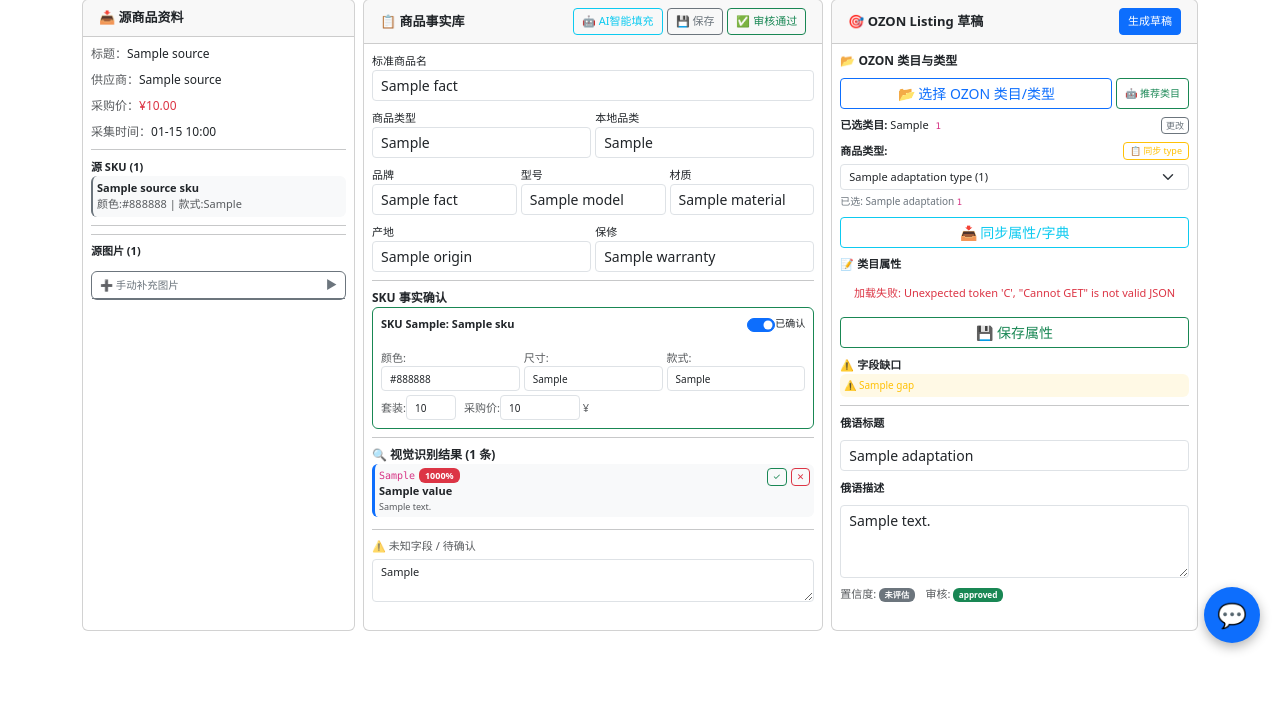
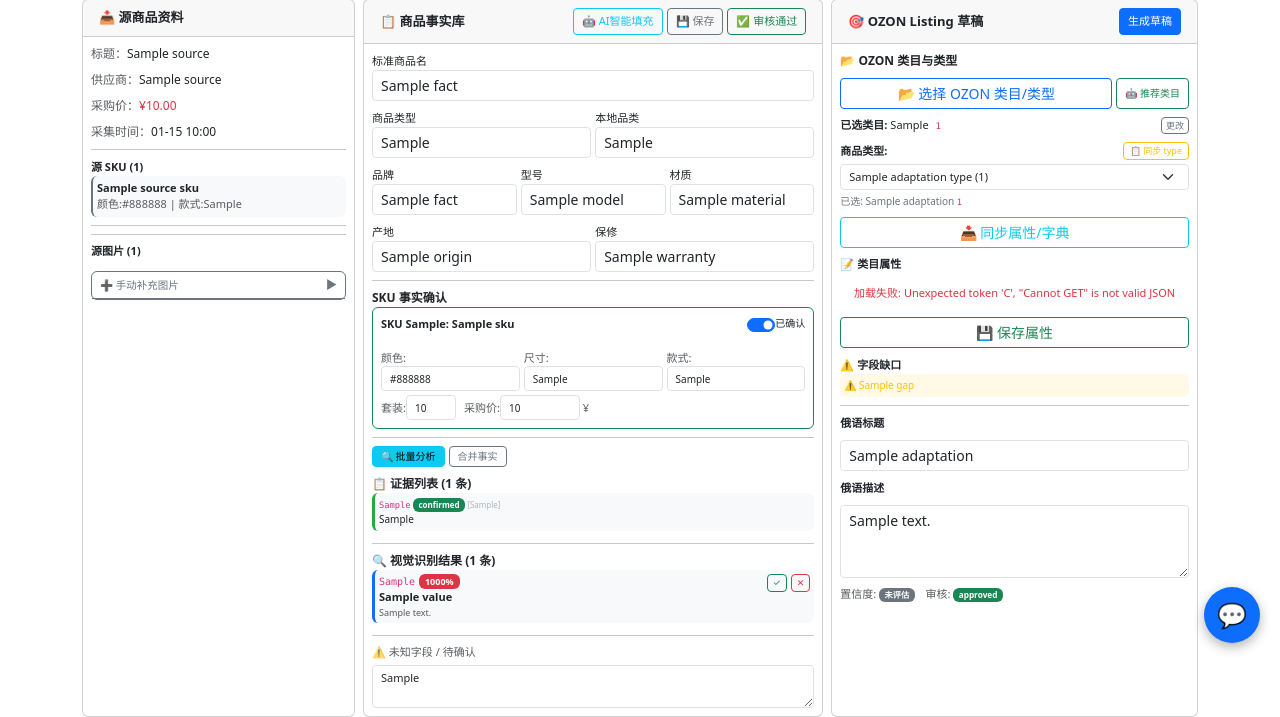
Before and after one commit to Ryan-cooinxia/inventory, a Python web app: template templates/ozon/adaptation_workspace.html in a window 1280 px wide. Shown: the part 137-854 px from the top of the page. Before the commit the page ends 789 px from the top, so only its background shows below. Run offline with Jinja, Linux system fonts and the light colour scheme; the template is opened without the code that fills it: most values are stand-ins (such as "Sample title", 1, 10 or a date in 2020).

Commit message:
feat: Step4 适配工作台增加批量分析+证据列表+确认/拒绝操作

```diff
--- a/templates/ozon/adaptation_workspace.html
+++ b/templates/ozon/adaptation_workspace.html
@@ -183,6 +183,37 @@
         </div>
 
         <hr class="my-2">
+        <!-- 商品事实操作 -->
+        <div class="d-flex gap-1 mb-2">
+          <button class="btn btn-sm btn-info" style="font-size:10px;padding:2px 8px" onclick="analyzeProductFacts()" {% if not fact %}disabled{% endif %}>🔍 批量分析</button>
+          <button class="btn btn-sm btn-outline-secondary" style="font-size:10px;padding:2px 8px" onclick="mergeProductFacts()" {% if not fact %}disabled{% endif %}>合并事实</button>
+          <span class="ms-auto" id="briefStatus" style="font-size:11px"></span>
+        </div>
+
+        {% if evidences %}
+        <strong style="font-size:12px">📋 证据列表 ({{ evidences|length }} 条)</strong>
+        <div style="max-height:180px;overflow-y:auto">
+        {% for ev in evidences %}
+        <div class="d-flex justify-content-between align-items-start bg-light rounded p-1 mb-1" style="font-size:10px;border-left:3px solid {% if ev.fact_status == 'confirmed' %}#28a745{% elif ev.fact_status == 'conflict' %}#dc3545{% elif ev.fact_status == 'rejected' %}#6c757d{% else %}#ffc107{% endif %}">
+          <div style="flex:1;min-width:0">
+            <code>{{ ev.field_path }}</code>
+            <span class="badge {% if ev.fact_status == 'confirmed' %}bg-success{% elif ev.fact_status == 'conflict' %}bg-danger{% elif ev.fact_status == 'rejected' %}bg-secondary{% elif ev.fact_status == 'inferred' %}bg-info{% else %}bg-warning text-dark{% endif %}" style="font-size:8px">{{ ev.fact_status }}</span>
+            {% if ev.confidence %}<span style="font-size:8px;color:#6c757d">{{ '{:.0%}'.format(ev.confidence) }}</span>{% endif %}
+            {% if ev.source_type %}<span style="font-size:8px;color:#adb5bd">[{{ ev.source_type }}]</span>{% endif %}
+            <div class="text-truncate">{{ ev.value_json or ev.content or '' }}</div>
+          </div>
+          <div class="d-flex gap-1 flex-shrink-0">
+            {% if ev.fact_status not in ('confirmed', 'rejected') %}
+            <button class="btn btn-sm btn-outline-success" style="font-size:8px;padding:0 4px" onclick="confirmEvidence({{ ev.id }})" title="确认">✓</button>
+            <button class="btn btn-sm btn-outline-danger" style="font-size:8px;padding:0 4px" onclick="rejectEvidence({{ ev.id }})" title="拒绝">✕</button>
+            {% endif %}
+          </div>
+        </div>
+        {% endfor %}
+        </div>
+        <hr class="my-2">
+        {% endif %}
+
         {% if image_facts %}
         <strong style="font-size:12px">🔍 视觉识别结果 ({{ image_facts|length }} 条)</strong>
         <div id="imageFactsSection" style="max-height:200px;overflow-y:auto">
@@ -1300,5 +1331,32 @@ function aiSuggest() {
   }
   // else: 无类目，等待用户选择
 })();
+
+function analyzeProductFacts() {
+  var btn = event.target;
+  btn.disabled = true; btn.textContent = '分析中...';
+  fetch('/ozon/api/product-fact/{{ fact.id }}/analyze', {method:'POST'})
+    .then(r=>r.json()).then(d=>{
+      alert('分析完成: 文本'+d.text_facts+'条, 图片'+d.images_analyzed+'张, 冲突'+d.conflicts+'个');
+      location.reload();
+    }).catch(e=>{alert('失败:'+e)}).finally(()=>{btn.disabled=false;btn.textContent='批量分析'});
+}
+function mergeProductFacts() {
+  fetch('/ozon/api/product-fact/{{ fact.id }}/merge', {method:'POST'})
+    .then(r=>r.json()).then(d=>{
+      alert('合并: '+d.merged+' 条, 冲突: '+d.conflicts+' 个');
+      location.reload();
+    });
+}
+function confirmEvidence(id) {
+  fetch('/ozon/api/product-fact/evidence/'+id+'/confirm', {method:'POST'})
+    .then(r=>r.json()).then(d=>{ if(d.ok) location.reload(); else alert('确认失败'); });
+}
+function rejectEvidence(id) {
+  var reason = prompt('拒绝原因(可选):');
+  fetch('/ozon/api/product-fact/evidence/'+id+'/reject', {method:'POST', headers:{'Content-Type':'application/json'}, body:JSON.stringify({reason:reason||''})})
+    .then(r=>r.json()).then(d=>{ if(d.ok) location.reload(); else alert('拒绝失败'); });
+}
+
 </script>
 {% endblock %}
```
